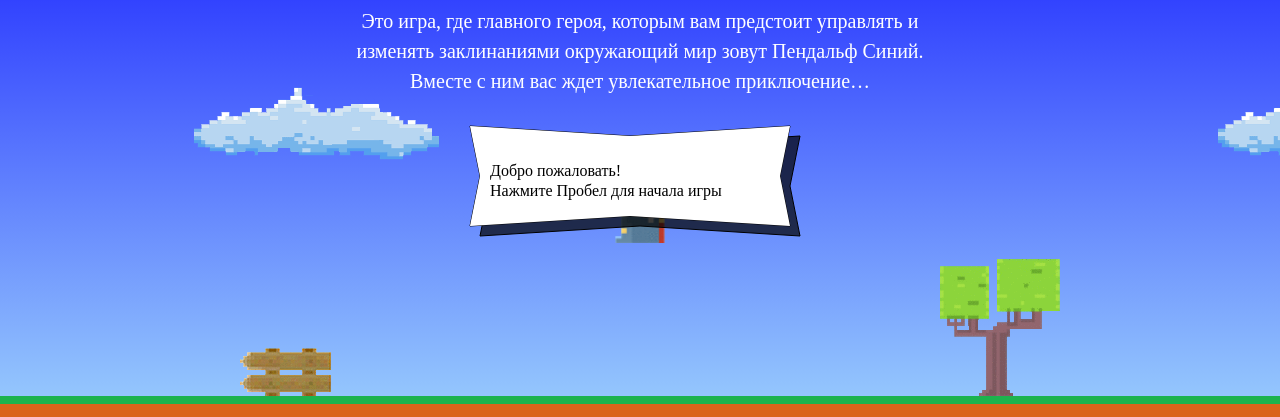
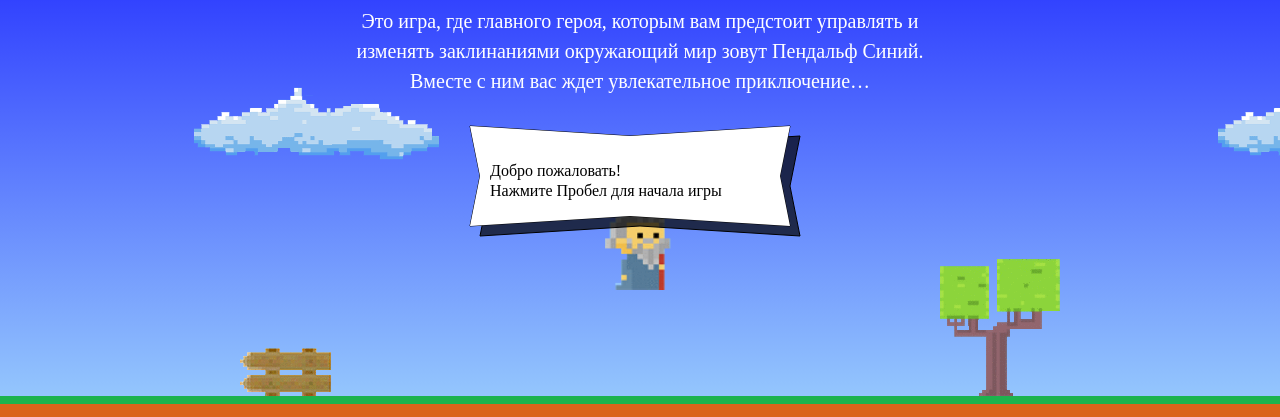
Before and after one commit to lss1ash/191322-code-and-magick, a website: page index.html in a window 1280 px wide. Shown: the part 203-620 px from the top of the page. Drawn offline with Linux system fonts and the light colour scheme; a web font is replaced by a local one.

Commit message:
Поправили предыдущее задание и убрали комменты

```diff
--- a/index.html
+++ b/index.html
@@ -181,11 +181,8 @@
   function getWizardX(width) {
     return width / 2 - wizardWidth / 2;
   }
-  // Напишите функцию так, чтобы маг появлялся на высоте две трети игрового поля от земли.
-  // Какая точка мага должна быть на высоте 2/3 от земли?
-  // Будем считать, что по аналогии с шириной (середина)
   function getWizardY(height) {
-    return height * 1 / 3 - getWizardHeight() / 2;
+    return height / 3;
   }
 </script>
 <script src="js/game.js"></script>
```
